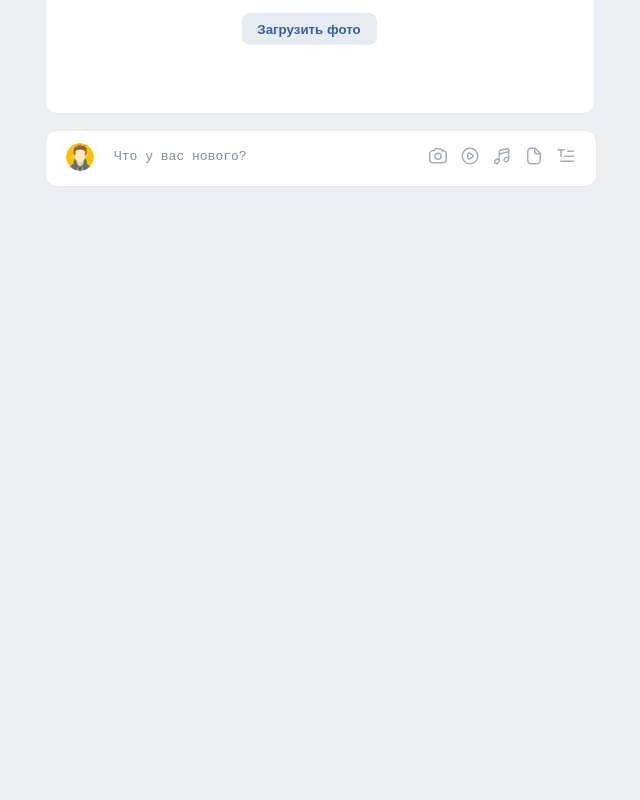
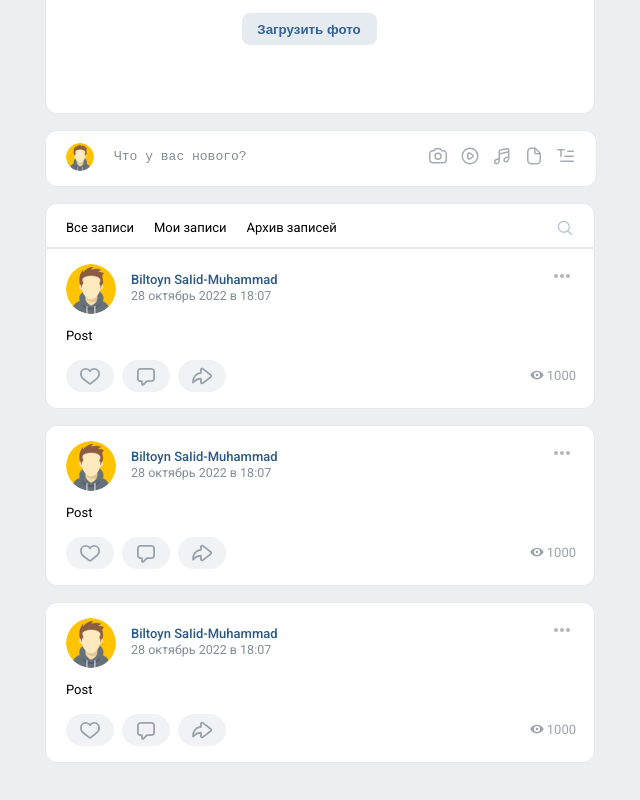
Before and after one commit to ShuVeriDa/vk-front-clone, a React (Create React App) app: page /profile in a window 1280 px wide. Shown: the part 620-1420 px from the top of the page, without its empty margins (220-860 px from the left). Before the commit the page ends 823 px from the top, so only its background shows below. Built offline with nearby package versions, Linux system fonts and the light colour scheme.

Commit message:
completed postCategory

```diff
--- /dev/null
+++ b/src/components/CategoryPosts/CategoryPosts.module.scss
@@ -0,0 +1,59 @@
+.categoryPosts {
+  font-size: 13px;
+  line-height: 15px;
+  height: 45px;
+  width: 550px;
+  padding: 0 10px;
+  box-sizing: border-box;
+  background: #fff;
+  border-top-left-radius: 12px;
+  border-top-right-radius: 12px;
+  border: 1px solid #e7e8ec;
+
+  display: flex;
+  justify-content: space-between;
+
+  .cat {
+
+    ul {
+      padding: 0;
+      margin: 0;
+      display: flex;
+
+      .catItem {
+        list-style: none;
+        min-width: 68px;
+        height: 15px;
+        margin: 0 4px -1px 4px;
+        padding: 16px 6px 13px 6px;
+
+        &:hover {
+          cursor: pointer;
+          border-bottom: 2px solid #447bba;
+        }
+      }
+    }
+  }
+
+  .postSearch {
+
+    span {
+
+      svg {
+        position: relative;
+        bottom: 2.5px;
+        width: 18px;
+        height: 18px;
+        padding: 17px 6px 14px 6px;
+        margin: 0 4px -1px 4px;
+        fill: #B4C0D1;
+
+        &:hover {
+          cursor: pointer;
+          fill: #757f8a;
+        }
+      }
+    }
+  }
+
+}
--- /dev/null
+++ b/src/components/CategoryPosts/CategoryPosts.tsx
@@ -0,0 +1,26 @@
+import {FC} from 'react';
+
+import styles from './CategoryPosts.module.scss'
+
+interface CategoryPostsPropsType {
+}
+
+const category = ['Все записи', "Мои записи", "Архив записей"]
+
+export const CategoryPosts: FC<CategoryPostsPropsType> = () => {
+  return (
+    <div className={styles.categoryPosts}>
+      <div className={styles.cat}>
+        <ul>
+          {category.map((cat, i) => <li key={i} className={styles.catItem}>{cat}</li>)}
+        </ul>
+      </div>
+      <div className={styles.postSearch}>
+       <span>
+         <svg fill="#818C99" xmlns="http://www.w3.org/2000/svg"  viewBox="0 0 30 30" width="30px" height="30px"><path d="M 13 3 C 7.4889971 3 3 7.4889971 3 13 C 3 18.511003 7.4889971 23 13 23 C 15.396508 23 17.597385 22.148986 19.322266 20.736328 L 25.292969 26.707031 A 1.0001 1.0001 0 1 0 26.707031 25.292969 L 20.736328 19.322266 C 22.148986 17.597385 23 15.396508 23 13 C 23 7.4889971 18.511003 3 13 3 z M 13 5 C 17.430123 5 21 8.5698774 21 13 C 21 17.430123 17.430123 21 13 21 C 8.5698774 21 5 17.430123 5 13 C 5 8.5698774 8.5698774 5 13 5 z"/></svg>
+       </span>
+      </div>
+
+    </div>
+  );
+};
--- a/src/components/Post/Post.module.scss
+++ b/src/components/Post/Post.module.scss
@@ -6,7 +6,7 @@
   display: flex;
   flex-direction: column;
   margin-bottom: 16px;
-  width: 550px;
+  width: 548px;
 
   .header {
     display: flex;
--- a/src/components/Post/Post.tsx
+++ b/src/components/Post/Post.tsx
@@ -7,9 +7,10 @@ import {Link, NavLink} from "react-router-dom";
 const crudList = ['Удалить запись', "Редактировать", "Выключить комментарий"]
 
 interface PostPropsType {
+  borderRadius?: object
 }
 
-export const Post: FC<PostPropsType> = () => {
+export const Post: FC<PostPropsType> = ({borderRadius}) => {
   const refOut = useRef(null)
 
   const [show, setShow] = useState(false)
@@ -29,7 +30,7 @@ export const Post: FC<PostPropsType> = () => {
   }, [])
 
   return (
-    <div className={styles.post}>
+    <div className={styles.post} style={borderRadius}>
       <div className={styles.header}>
         <div className={styles.avatar}>
           <img src={defaultAvatar} alt=""/>
--- a/src/pages/Profile/Profile.module.scss
+++ b/src/pages/Profile/Profile.module.scss
@@ -0,0 +1,6 @@
+.profile {
+
+  .profileMain {
+    width: 550px;
+  }
+}
--- a/src/pages/Profile/Profile.tsx
+++ b/src/pages/Profile/Profile.tsx
@@ -4,16 +4,28 @@ import styles from './Profile.module.scss'
 import {ProfileHeader} from "../../components/ProfileHeader/ProfileHeader";
 import {ProfileWall} from "../../components/ProfileWall/ProfileWall";
 import {PostWrite} from "../../components/PostWrite/PostWrite";
+import {CategoryPosts} from "../../components/CategoryPosts/CategoryPosts";
+import {Post} from "../../components/Post/Post";
 
 interface ProfilePropsType {
 }
 
 export const Profile: FC<ProfilePropsType> = () => {
+  const borderRadius = {borderTopLeftRadius: "0",
+    borderTopRightRadius: "0",}
   return (
     <div className={styles.profile}>
       <ProfileHeader />
-      <ProfileWall />
-      <PostWrite />
+      <div className={styles.profileMain}>
+        <ProfileWall />
+        <PostWrite />
+        <CategoryPosts />
+        <Post borderRadius={borderRadius}/>
+        <Post/>
+        <Post/>
+      </div>
+
+
 
 
 
```
